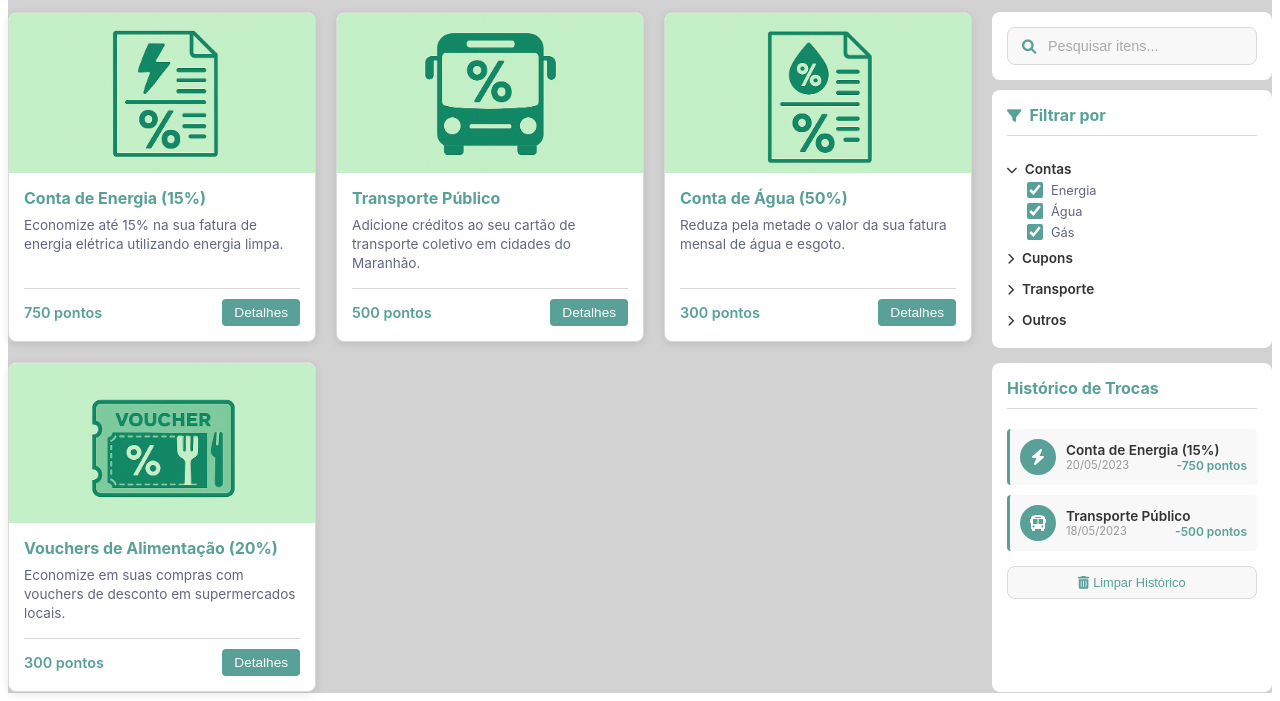
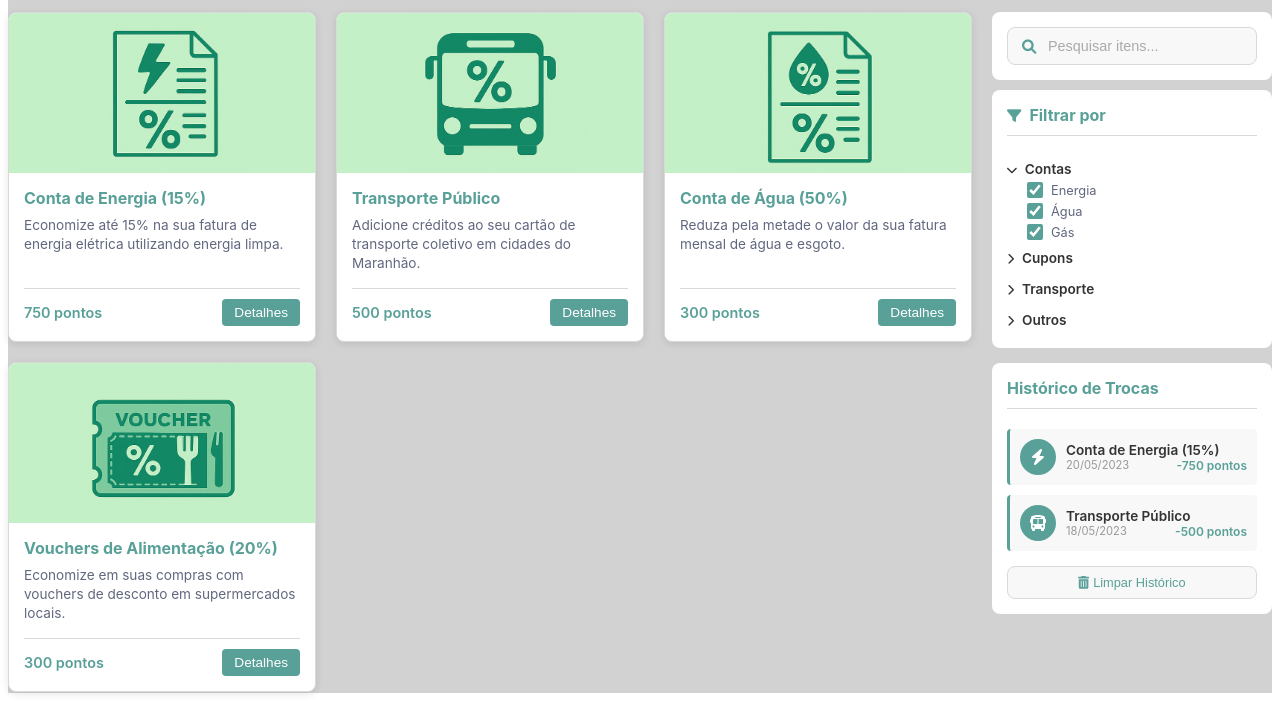
Before and after one commit to Mikael-Morais/Desafio4-Trilhas, a plain HTML site: page pages/App/html/troca.html in a window 1280 px wide. Shown: the part 115-816 px from the top of the page. Drawn offline with Linux system fonts and the light colour scheme.

Commit message:
feat:concertinho

```diff
--- a/pages/App/styles/troca-pontos.css
+++ b/pages/App/styles/troca-pontos.css
@@ -304,9 +304,11 @@
 }
 
 .exchange-history {
-    flex-grow: 1;
-    display: flex;
-    flex-direction: column;
+  flex-grow: 0;
+  flex-shrink: 0;
+  display: flex;
+  flex-direction: column;
+  min-height: auto;
 }
 
 .history-list {
```
